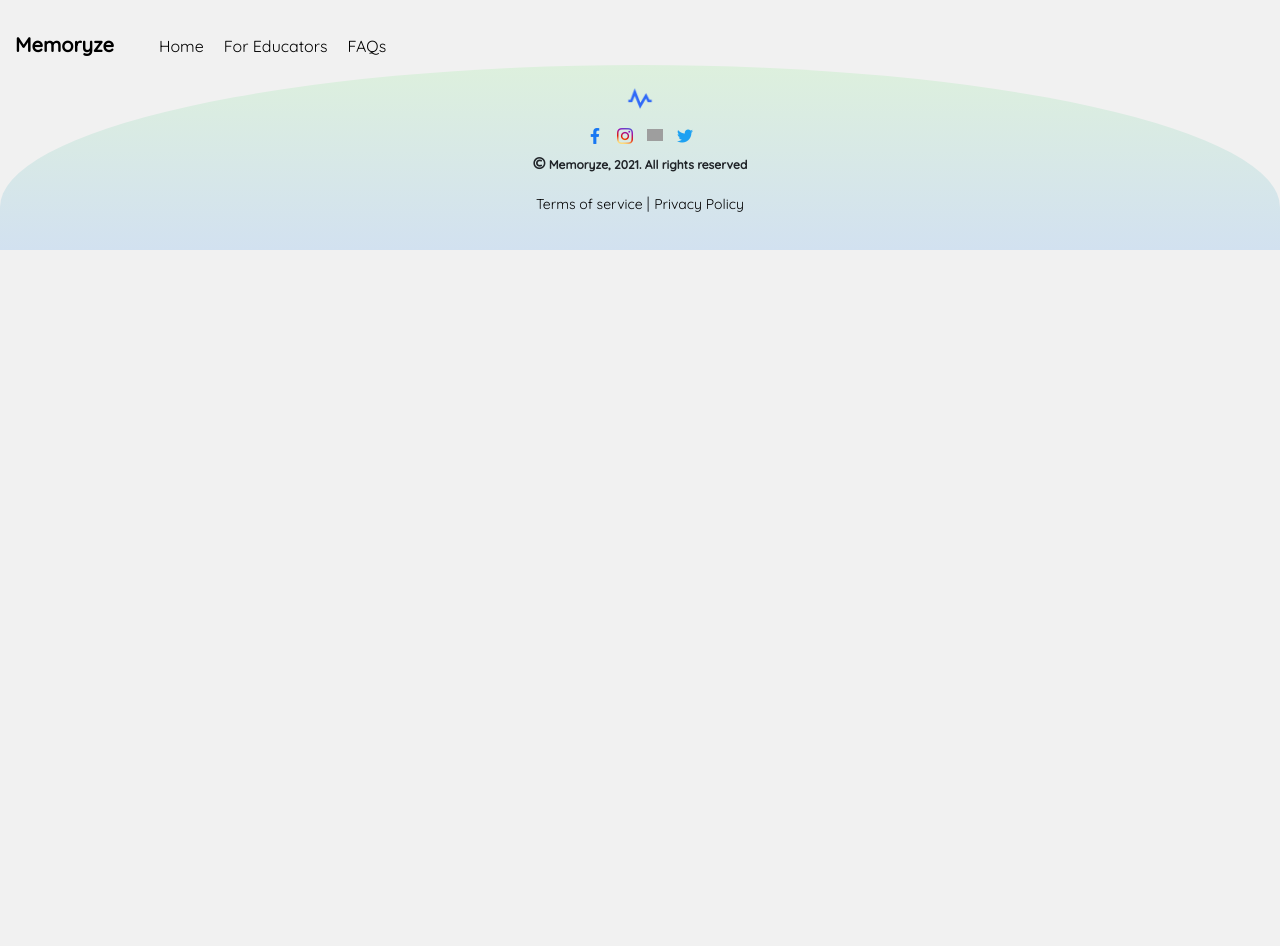
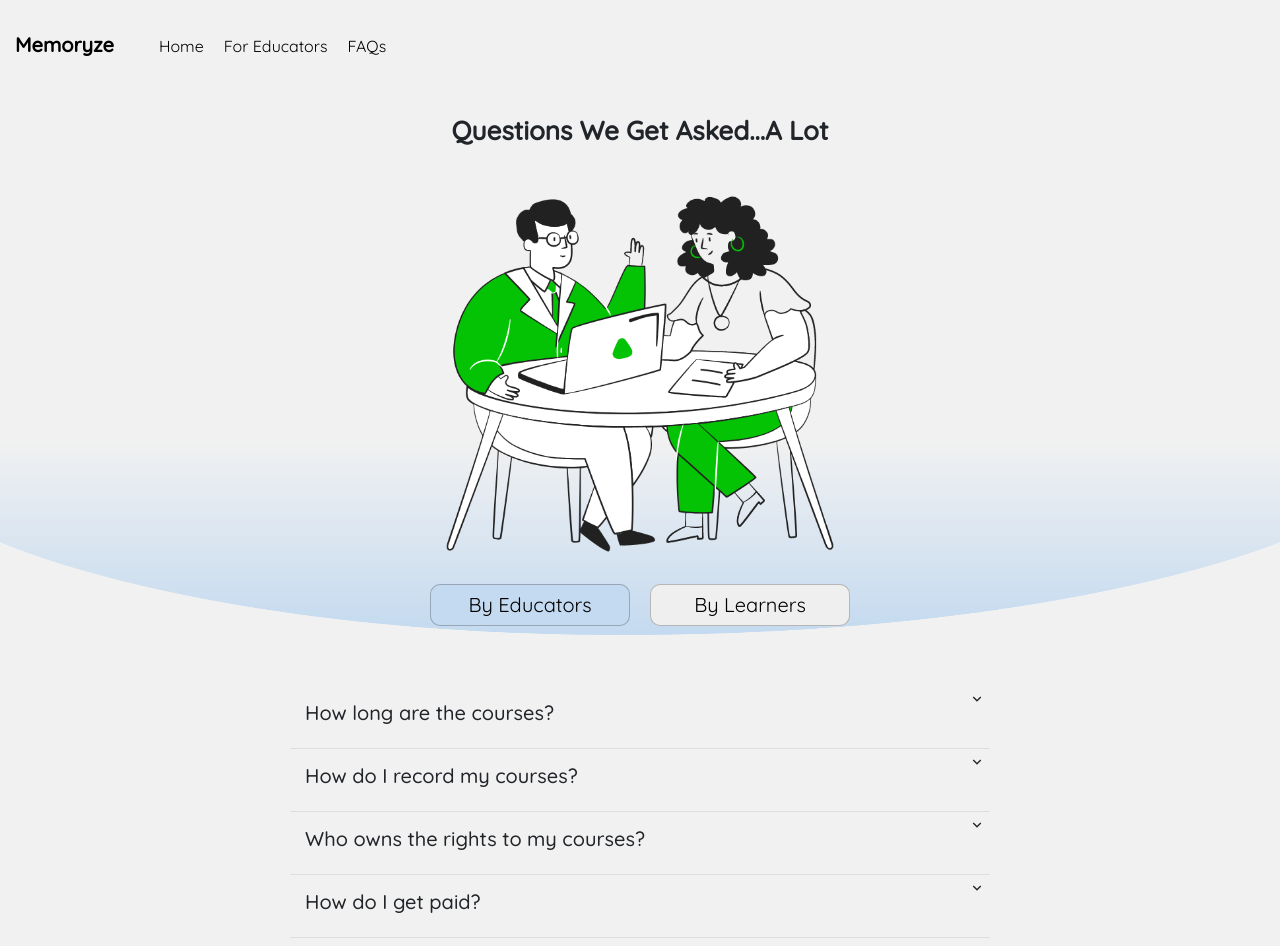
Before and after one commit to Memoryze/memoryze-web, a React (Create React App) app: page /faqs in a window 1280 px wide. Shown: the top 946 px of the page. Before the commit the page ends 800 px from the top, so only its background shows below. Built offline with nearby package versions, Linux system fonts and the light colour scheme; grey boxes are pictures that could not be loaded.

Commit message:
created the faq page toggle

```diff
--- a/src/App.css
+++ b/src/App.css
@@ -67,8 +67,8 @@ body {
 		margin: 10px;
 	}
 }
-@media (max-width: 400px) {
+/* @media (max-width: 400px) {
 	.create-share-earn {
 		margin-top: 600px;
 	}
-}
+} */
--- /dev/null
+++ b/src/Components/FAQsPage/FAQ.js
@@ -0,0 +1,26 @@
+import React, { useState } from 'react';
+import { Collapse } from 'react-bootstrap';
+import { RiArrowUpSLine, RiArrowDownSLine } from 'react-icons/ri';
+
+function FAQ({ question, answer, id }) {
+	const [open, setOpen] = useState(false);
+	return (
+		<div className="faq-panel">
+			<div className='question-container'>
+				<h5 className='question'>{question}</h5>
+				{open ? (
+					<RiArrowUpSLine onClick={() => setOpen(false)} className='arrow' />
+				) : (
+					<RiArrowDownSLine onClick={() => setOpen(true)} className='arrow' />
+				)}
+			</div>
+			<Collapse in={open}>
+				<div id={id} className='answer'>
+					{answer}
+				</div>
+			</Collapse>
+		</div>
+	);
+}
+
+export default FAQ;
--- a/src/Components/FAQsPage/FAQsPage.css
+++ b/src/Components/FAQsPage/FAQsPage.css
@@ -0,0 +1,72 @@
+.faq-page {
+	display: flex;
+	flex-direction: column;
+	padding: 50px 0;
+	/* justify-content: center; */
+	/* align-items: center; */
+}
+.faqs-heading {
+	font-size: 26px;
+	font-weight: bold;
+	text-align: center;
+}
+.btn-container {
+	display: flex;
+	flex-direction: row;
+	margin: 0 auto;
+}
+.faq-btn {
+	margin: 10px;
+	padding: 5px;
+    width: 80vw;
+    max-width: 200px;
+	border: thin solid rgb(50, 50, 50, 0.3);
+	border-radius: 10px;
+    cursor: pointer;
+    font-size: 20px;
+}
+.active-btn {
+	background-color: #c4daf0;
+	color: black;
+}
+.inactive-btn {
+	color: black;
+}
+
+.faqs-container {
+	margin-top: 50px;
+}
+.question-container {
+	display: flex;
+	flex-direction: row;
+	justify-content: space-between;
+}
+.faq-panel {
+	width: 90%;
+	max-width: 700px;
+	padding: 5px;
+	margin: 0 auto;
+	border-bottom: thin solid rgb(50, 50, 50, 0.1);
+}
+.question {
+	/* font-weight: bolder; */
+	font-size: 20px;
+	padding: 10px;
+}
+.answer {
+	padding: 10px;
+}
+.faqs-image {
+	max-width: 400px;
+	margin: 0 auto;
+	margin-top: 20px;
+}
+
+@media (max-width: 600px) {
+    .btn-container{
+        flex-direction: column;
+    }
+    .faq-btn{
+        max-width: 600px;
+    }
+}
--- a/src/Components/FAQsPage/FAQsPage.js
+++ b/src/Components/FAQsPage/FAQsPage.js
@@ -1,11 +1,52 @@
-import React from 'react';
-
+import React, { useState } from 'react';
+import { educators, learners } from './data';
+import FAQ from './FAQ';
+import './FAQsPage.css';
+import semicircleBackground from '../../assets/landingPage/semicircleBackground.png';
+import FAQs from '../../assets/FAQs.png';
 function FAQsPage(props) {
-    return (
-        <div>
-
-        </div>
-    );
+	const [faqs] = useState({ educators: educators, learners: learners });
+	const [forEducators, setForEducators] = useState(true);
+	const educatorsFAQs = faqs.educators.map(({ question, answer }, i) => {
+		return <FAQ question={question} answer={answer} id={i + 'educators'} />;
+	});
+	const learnersFAQs = faqs.learners.map(({ question, answer }, i) => {
+		return <FAQ question={question} answer={answer} id={i + 'educators'} />;
+	});
+	return (
+		<main className='faq-page'>
+			<img
+				src={semicircleBackground}
+				alt='semi circle background'
+				className='semicircle-background'
+			/>
+			<h1 className='faqs-heading'>Questions We Get Asked...A Lot</h1>
+			<img src={FAQs} alt='people chatting' className='faqs-image' />
+			<div className='btn-container'>
+				<button
+					className={
+						forEducators ? 'active-btn faq-btn' : 'inactive-btn faq-btn'
+					}
+					onClick={() => {
+						setForEducators(true);
+					}}>
+					By Educators
+				</button>
+				<button
+					className={
+						!forEducators ? 'active-btn faq-btn' : 'inactive-btn faq-btn'
+					}
+					onClick={() => {
+						setForEducators(false);
+					}}>
+					By Learners
+				</button>
+			</div>
+			<div className='faqs-container'>
+				{forEducators ? educatorsFAQs : learnersFAQs}
+			</div>
+		</main>
+	);
 }
 
 export default FAQsPage;
--- /dev/null
+++ b/src/Components/FAQsPage/data.js
@@ -0,0 +1,63 @@
+export const learners = [
+	{
+		question: 'How do I sign up?',
+		answer: 'The app is still in development but we would be granting early access to our beta version sometime soon. If you want to be part of the very first set of people to use the app, click here to book your early access seat.',
+	},
+	{
+		question: 'How long are the courses?',
+		answer: 'We know it\'s hard to stay focused for a long time without zoning out so we are making sure that the duration is long enough for you to actually learn something but short enough to be within your attention span. That being said, each lessons would be within 15 - 40 minutes.',
+	},
+	{
+		question: 'How does Memoryze work?',
+		answer: 'Think of Memoryze as an audio streaming platform you use to listen to music and podcasts.The only difference is this time, you\'ll be listening to people teach and explain topics and concepts.',
+	},
+	{
+		question: 'Can anything really be taught through audio?',
+		answer: 'There are obviously some fields of study that are very practical and require hands-on application. Nonetheless, every area of interest still has essay-like, theoretical aspects that we believe can be taught via audio. So to answer the question, yes, anything can be taught via audio, although, in varying degrees.',
+	},
+	{
+		question: 'Would the app be free?',
+		answer: 'In the future, we might include some monetization features but for now, the app is free.',
+	},
+	{
+		question: 'Would there be certificates at the end of a course?',
+		answer: 'That would be at the total discretion of each educator.',
+	},
+];
+
+export const educators = [
+	{
+		question: 'How long are the courses?',
+		answer:
+			"We don't want zoning out and losing interest in your lessons so it's best to make the duration 15-40 minutes",
+	},
+	{
+		question: 'How do I record my courses?',
+		answer:
+			'First, you have to sign up as an educator. After that, we will provide resources to help you create your course, using just your mobile phone.',
+	},
+	{
+		question: 'Who owns the rights to my courses?',
+		answer: 'You and only you own the rights to your courses.',
+	},
+	{
+		question: 'How do I get paid?',
+		answer: 'You get paid royalties per stream. However, courses would only be monetized after the app is out of beta phase and has fully launched.',
+	},
+	{
+		question: 'Do I have to pay any fee to become an educator?',
+		answer: 'Nope, becoming an educator is absolutely free.',
+	},
+	{
+		question: 'Will Memoryze promote my course?',
+		answer: 'We would help you out as you try to promote your courses but the success of your courses mostly up to you. Make sure you put effort in ensuring the quality is top-notch, the lessons are interesting and your promotional strategy is brilliant.',
+	},
+	{
+		question: 'What can I teach on Memoryze?',
+		answer: 'You can teach literally anything on Memoryze. It could be a language, an academic topic or life skills.',
+	},
+	{
+		question: 'Are there requirements my course must meet?',
+		answer: 'Yes, there are. You\'ll receive a course guideline when you sign up as an educator. In there, you will find the various requirements your course must meet for the sake of quality control.',
+	},
+];
--- a/src/Components/ForEducators/ForEducators.js
+++ b/src/Components/ForEducators/ForEducators.js
@@ -44,7 +44,7 @@ function ForEducators(props) {
 	);
 
 	return (
-		<main>
+		<main className='home-container'>
 			<img
 				src={Rectangle}
 				alt='semicircle background'
@@ -73,7 +73,7 @@ function ForEducators(props) {
 					<h5 className='perks-heading'>What's in it for you?</h5>
 					<div className='perks-contents-container'>{mappedPerks}</div>
 				</section>
-				<section className="dummy-section"></section>
+				<section className='dummy-section'></section>
 				<section className='section-container create-share-earn'>
 					<h5 className='processes-heading'>Create, Share, Earn.</h5>
 					<div className='processes-contents-container'>{mappedProcesses}</div>
```
Also changed, not shown: src/assets/FAQs.png (added).
